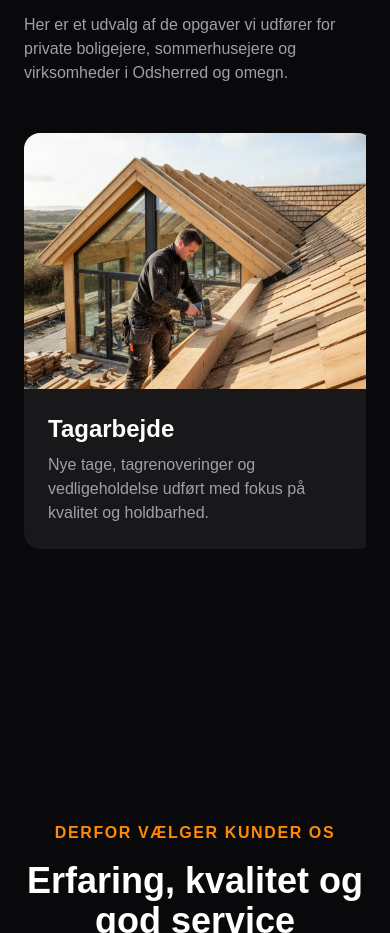
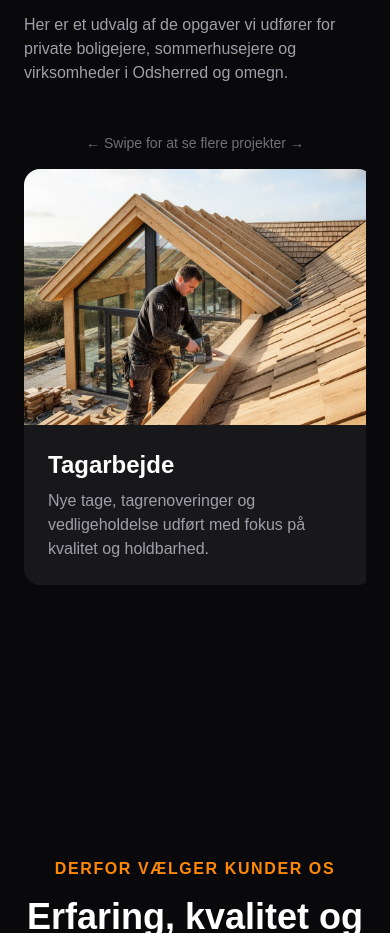
Before and after one commit to jalte04-web/per-christensen-demo, a Next.js app: page / in a window 390 px wide. Shown: the part 3640-4573 px from the top of the page. Built offline with nearby package versions, Linux system fonts and the light colour scheme.

Commit message:
Tilføjet swipe guides på mobil

```diff
--- a/components/Projects.tsx
+++ b/components/Projects.tsx
@@ -18,6 +18,10 @@ export default function Projects() {
           sommerhusejere og virksomheder i Odsherred og omegn.
         </p>
       </div>
+
+      <p className="text-center text-zinc-500 text-sm mb-4 md:hidden">
+      ← Swipe for at se flere projekter →
+      </p>
 
       <div className="flex gap-6 overflow-x-auto pb-4">
 
```
